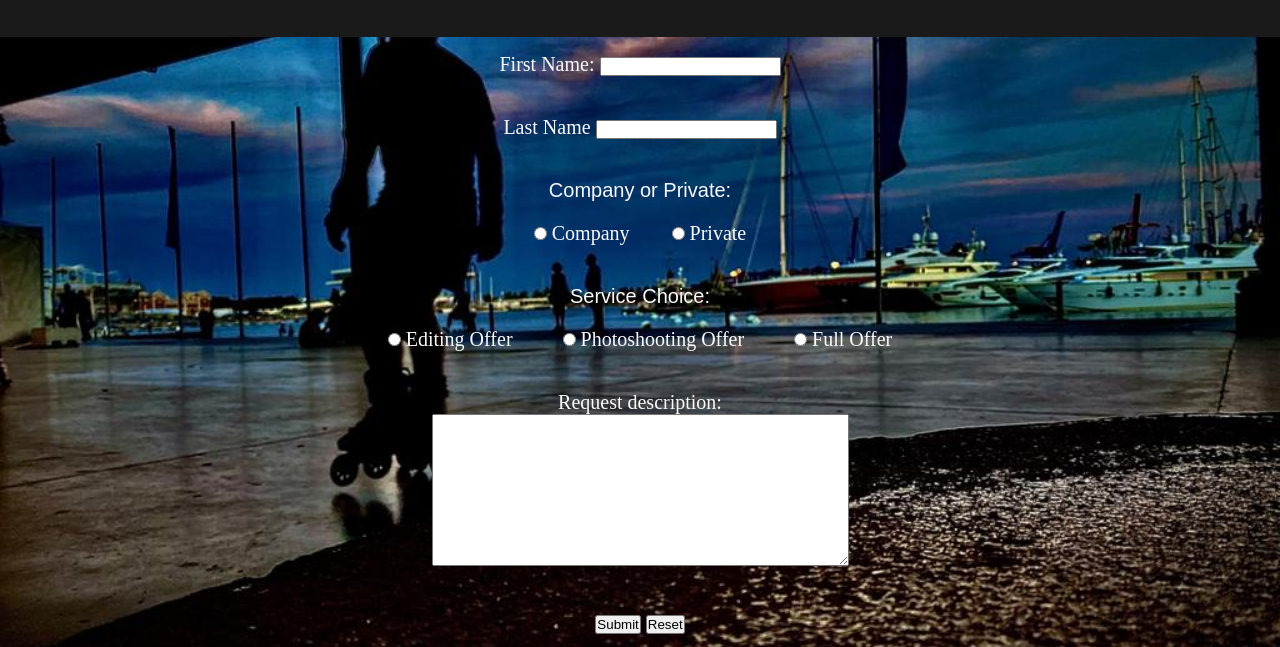
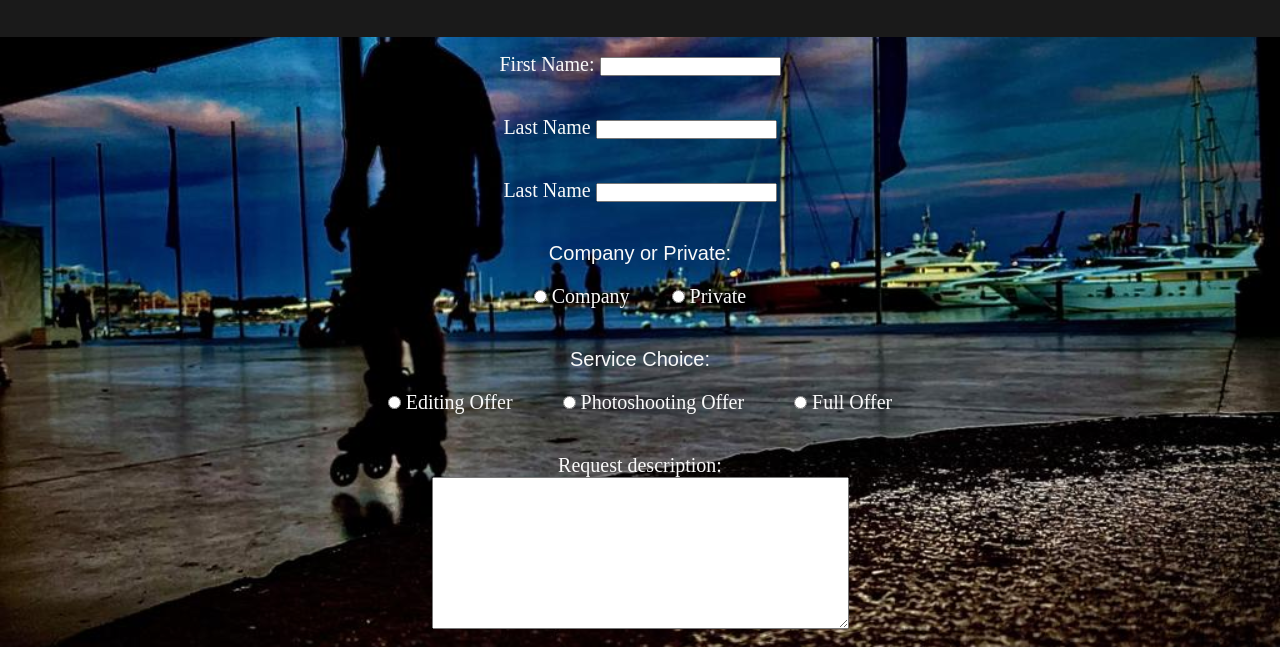
Before and after one commit to Max9414/MartiSarciph, a plain HTML site: page subscription.html in a window 1280 px wide. Shown: the part 153-800 px from the top of the page. Drawn offline with Linux system fonts and the light colour scheme.

Commit message:
added an email section in the subscription html to better suit the purpose of communication between the artist and the clients

```diff
--- a/subscription.html
+++ b/subscription.html
@@ -25,6 +25,10 @@
         <div id="lastname">
             <label for="lname">Last Name</label>
             <input type="text" id="lname" name="lname" required>
+        </div>
+        <div id="email">
+            <label for="mail">Last Name</label>
+            <input type="email" id="mail" name="mail" required>
         </div>
         <div id="comp_priv">
             <p>Company or Private:</p>
```
Also changed, not shown: 1 other file.
